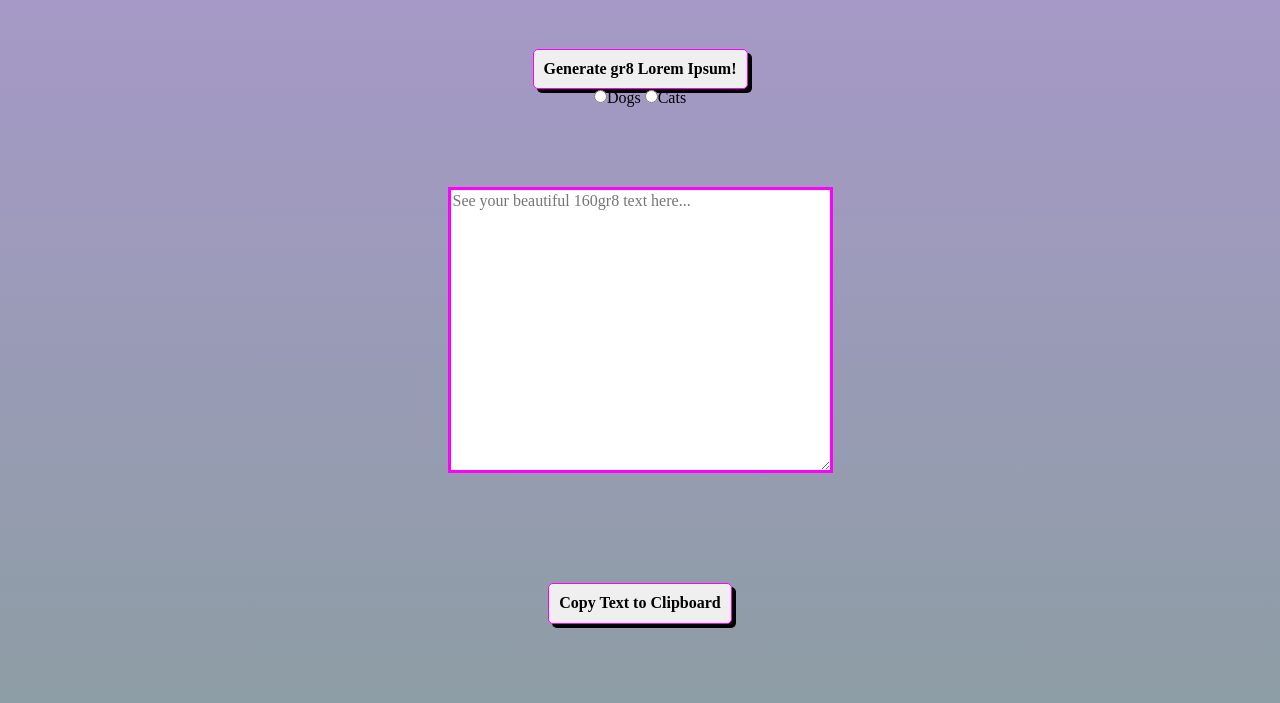
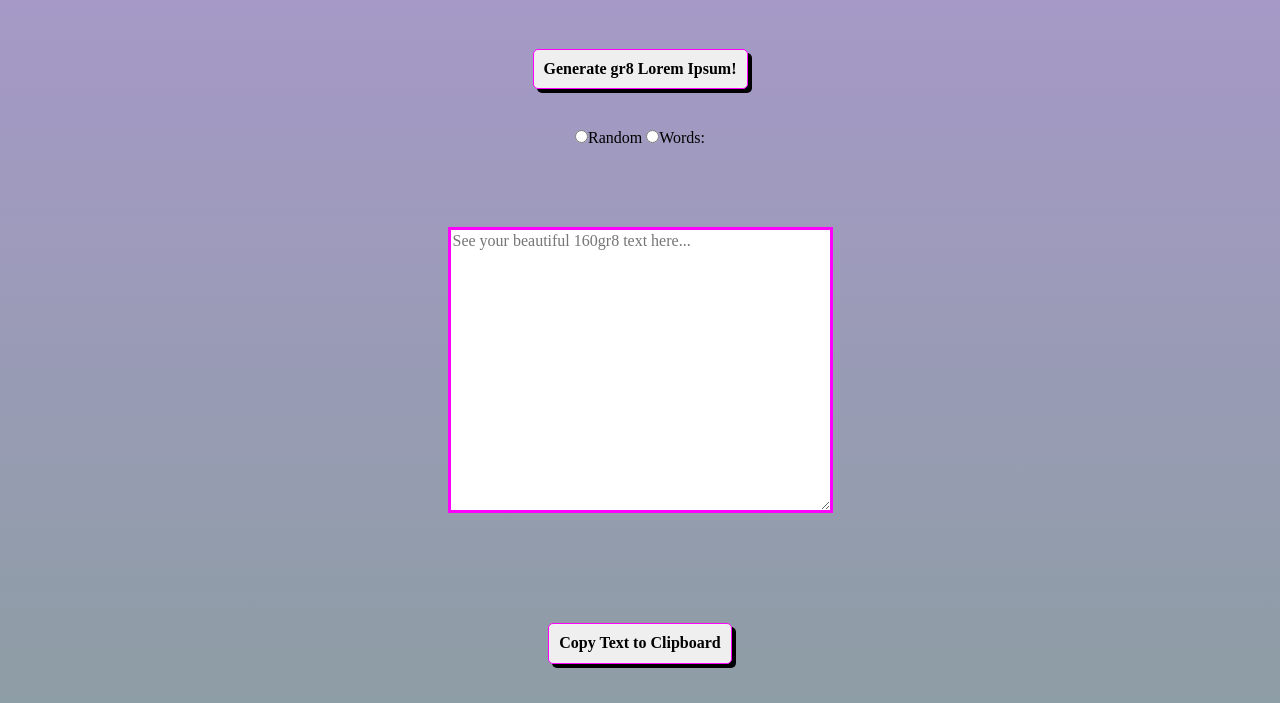
Before and after one commit to gness1804/160gr8-lorem-ipsum-gen, a plain HTML site: page index.html in a window 1280 px wide. Shown: the part 97-800 px from the top of the page. Drawn offline with nearby package versions, Linux system fonts and the light colour scheme.

Commit message:
formats radio buttons to make more readable

```diff
--- a/index.html
+++ b/index.html
@@ -14,12 +14,12 @@
     <h1>160gr8 Lorem Ipsum Generator</h1>
     <section id="container">
       <button id="generate-button" type="button">Generate gr8 Lorem Ipsum!</button>
-      <article class="">
-        <label for="random-selection">
-          <input id="random-selection" type="radio" name="selection">Dogs
+      <article id="radio-button-container">
+        <label for="random-choice">
+          <input id="random-choice" type="radio" name="selection">Random
         </label>
-        <label for="random-selection-1">
-          <input id="random-selection-1" type="radio" name="selection">Cats
+        <label for="words-choice">
+          <input id="words-choice" type="radio" name="selection">Words:
         </label>
       </article>
       <textarea rows="15" cols="40" placeholder="See your beautiful 160gr8 text here..."></textarea>
--- a/styles.css
+++ b/styles.css
@@ -29,6 +29,10 @@ h1 {
   cursor: pointer;
 }
 
+#radio-button-container {
+  margin: 40px auto;
+}
+
 textarea {
   border: 3px solid magenta;
   display: block;
```
